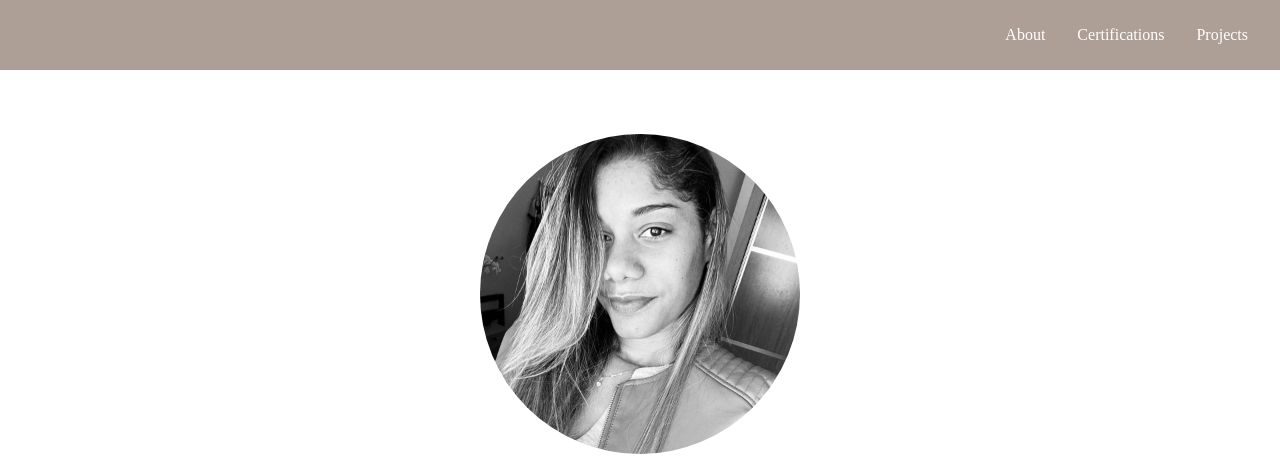
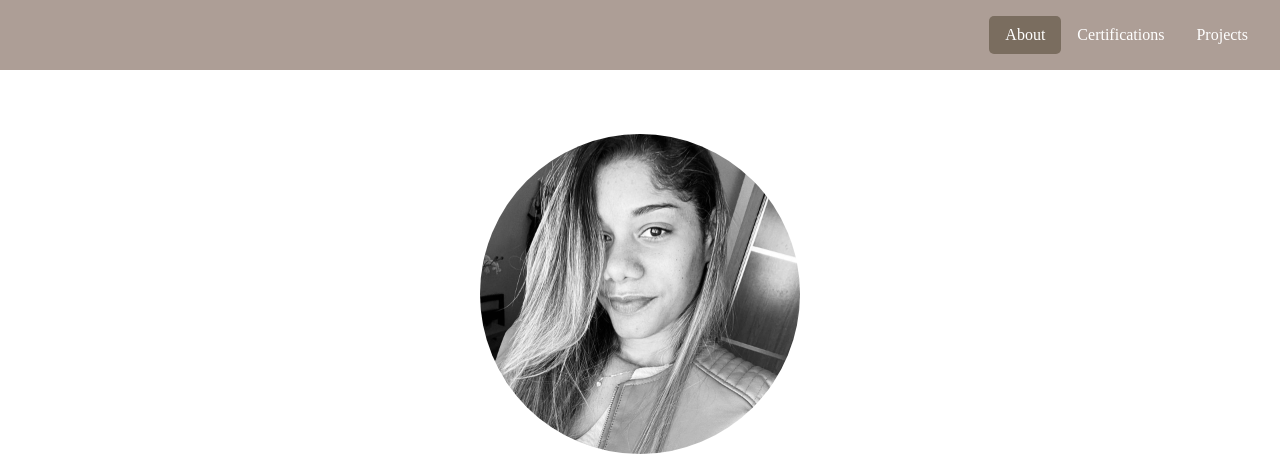
Before and after one commit to yoannet93/portfolio, a plain HTML site: page index.html in a window 1280 px wide. Shown: the top 463 px of the page. Drawn offline with Linux system fonts and the light colour scheme.

Commit message:
save scrollspy v1

```diff
--- a/index.html
+++ b/index.html
@@ -37,7 +37,7 @@
     </section>
 
     <main>
-        <section class="width-content">
+        <section class="secciones width-content">
             <section class="sect" id="about">
                 <div class="about_intro">
                     <h2>About me</h2>
@@ -90,6 +90,7 @@
             <section class="sect" id="certifications">
                 <h2>My certifications</h2>
                 <p>The first two certifications listed contain part of the work done to earn those certifications</p>
+
                 <ul>
                     <li><a href="https://www.freecodecamp.org/certification/YoaDiaval/javascript-algorithms-and-data-structures" target="_blank">JavaScript Algorithms and Data Structures</a></li>
                     <li><a href="https://www.freecodecamp.org/certification/YoaDiaval/responsive-web-design" target="_blank"> Responsive Web Design</a></li>
--- a/js/scrollspy.js
+++ b/js/scrollspy.js
@@ -1,27 +1,33 @@
-const sections = document.querySelectorAll(".sect");
-const links = document.querySelectorAll("#navbar a")
+const list_sections = document.querySelectorAll(".secciones .sect");
+const links = document.querySelectorAll("#navbar a");
 
 
-const observer = new IntersectionObserver((entry, observador)=>{
-  entry.forEach(entry=>{
-    if(entry.isIntersecting){
-    const id = '#' + entry.target.id;
-    links.forEach(link=>{
-        link.classList.remove('activo')
-        const href = link.attributes.href.nodeValue;
+
+const observer = new IntersectionObserver((entradas, observador)=>{
+
+    entradas.forEach(item =>{
+    if(item.isIntersecting){
+        const id = '#' + item.target.id;
+        history.pushState({}, item.target.innerText, id); //para modificar la barra de direcciones
+
+        links.forEach(link_menu =>{
+        const  href = link_menu.attributes.href.nodeValue;
+        link_menu.classList.remove("activo");
         if(href === id){
-          link.classList.add('activo');
+            console.log(link_menu);
+            link_menu.classList.add("activo");
         }
+       })
+    }
+   })
+}, {
+    threshold: 1, //para que todo el encabezado entre dentro de pantalla.
+    rootMargin: "0px 0px -20% 0px" //establece los margenes del viewport
+});
 
 
-    });
-    }
-  })
-},{
-    threshold:1,
-    rootMargin: '0px 0px -50% 0px'
+//con esta instruccion hago que se observe cada seccion destro de la lista de secciones.
+//cada vez que un item entra en pantalla se ejecuta el código.
+list_sections.forEach(item => {
+  observer.observe(item);
 });
-
-sections.forEach(item=>{
-    observer.observe(item);
-}); //le digo que observe cada elemento de la lista sections
--- a/sass/_index-css.scss
+++ b/sass/_index-css.scss
@@ -57,11 +57,12 @@ section.head{
 
          }
 
-        ul li a:active, .activo{
-            background-color: var(--primary-color);
-            color: white;
+
         }
-
+        ul li a.activo{
+            background-color:#7a6d5f;
+            border-radius: 5px;
+         }
     }
 
     figure{
```
Also changed, not shown: sass/styles.css, 1 other file.
